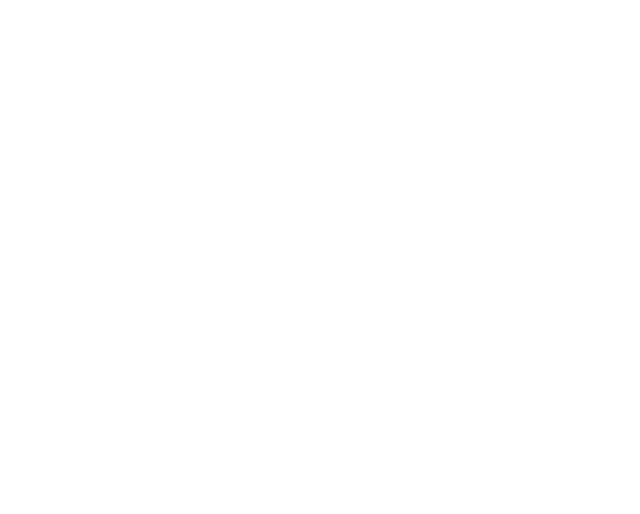
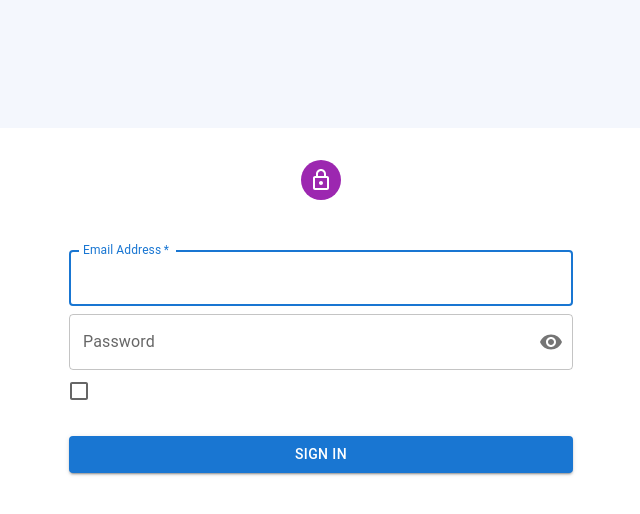
Before and after one commit to MohamedAhmed12/ovioo-saas, a Next.js app in the folder client/: page /auth/login in a window 1280 px wide. Before the commit this address had no page. Shown: the top 514 px of the page, without its empty margins (463-1103 px from the left). Built offline with nearby package versions, Linux system fonts and the light colour scheme.

Commit message:
feat(fe-login):implement login page

```diff
--- /dev/null
+++ b/client/src/app/auth/layout.tsx
@@ -0,0 +1,15 @@
+'use client';
+
+import '@/styles/app/auth/layout.scss';
+
+export default function AuthLayout({
+  children,
+}: {
+  children: React.ReactNode;
+}) {
+  return (
+    <main className="flex min-h-screen flex-col auth-main-layout pt-32 pb-14 pl-80 pr-8 bg-[#f4f7fd] dark:bg-[#20212c]">
+      {children}
+    </main>
+  );
+}
--- /dev/null
+++ b/client/src/app/auth/login/page.tsx
@@ -0,0 +1,133 @@
+'use client';
+
+import { FormEvent, useState } from 'react';
+import Avatar from '@mui/material/Avatar';
+import Button from '@mui/material/Button';
+import TextField from '@mui/material/TextField';
+import FormControlLabel from '@mui/material/FormControlLabel';
+import Checkbox from '@mui/material/Checkbox';
+import Link from 'next/link';
+import Grid from '@mui/material/Grid';
+import LockOutlinedIcon from '@mui/icons-material/LockOutlined';
+import GoogleIcon from '@mui/icons-material/Google';
+import FacebookIcon from '@mui/icons-material/Facebook';
+import LinkedInIcon from '@mui/icons-material/LinkedIn';
+import {
+  Container,
+  Divider,
+  FormControl,
+  IconButton,
+  InputAdornment,
+  InputLabel,
+  OutlinedInput,
+} from '@mui/material';
+import { Visibility, VisibilityOff } from '@mui/icons-material';
+
+export default function SignIn() {
+  const [showPassword, setShowPassword] = useState(false);
+  const [showPasswordConfirmation, setShowPasswordConfirmation] =
+    useState(false);
+
+  const handleClickShowPassword = () => setShowPassword(show => !show);
+
+  const handleMouseDownPassword = (
+    event: React.MouseEvent<HTMLButtonElement>
+  ) => {
+    event.preventDefault();
+  };
+
+  const handleSubmit = (event: FormEvent<HTMLFormElement>) => {
+    event.preventDefault();
+    const data = new FormData(event.currentTarget);
+    console.log({
+      email: data.get('email'),
+      password: data.get('password'),
+    });
+  };
+
+  return (
+    <div className='flex flex-col lg:flex-col w-full bg-white'>
+      <Container component="main" maxWidth="sm">
+          <>
+            <div className='m-6 flex flex-col items-center'>
+              <Avatar sx={{ m: 1, bgcolor: 'secondary.main' }}>
+                <LockOutlinedIcon />
+              </Avatar>
+              <h5>Sign in</h5>
+              <div className='mt-1'
+              >
+                <TextField
+                  className="m-0"
+                  margin="normal"
+                  required
+                  fullWidth
+                  id="email"
+                  label="Email Address"
+                  name="email"
+                  autoComplete="email"
+                  autoFocus
+                />
+                <FormControl
+                  className="mt-6 w-full"
+                  variant="outlined"
+                >
+                  <InputLabel htmlFor="outlined-adornment-password">
+                    Password
+                  </InputLabel>
+                  <OutlinedInput
+                    id="outlined-adornment-password"
+                    type={showPassword ? 'text' : 'password'}
+                    endAdornment={
+                      <InputAdornment position="end">
+                        <IconButton
+                          aria-label="toggle password visibility"
+                          onClick={handleClickShowPassword}
+                          onMouseDown={handleMouseDownPassword}
+                          edge="end"
+                        >
+                          {showPassword ? <VisibilityOff /> : <Visibility />}
+                        </IconButton>
+                      </InputAdornment>
+                    }
+                    label="Password"
+                  />
+                </FormControl>
+                <FormControlLabel
+                  control={<Checkbox value="remember" color="primary" />}
+                  label="Remember me"
+                />
+                <Button
+                  type="submit"
+                  fullWidth
+                  variant="contained"
+                  sx={{ mt: 3, mb: 2 }}
+                >
+                  Sign In
+                </Button>
+                <Grid container>
+                  <Grid item xs>
+                    <Link href="#">Forgot password?</Link>
+                  </Grid>
+                  <Grid item>
+                    <Link href="#">{"Don't have an account? Sign Up"}</Link>
+                  </Grid>
+                </Grid>
+              </div>
+            </div>
+            <Divider>Or</Divider>
+            <div className='mt-1'>
+              <Link href="#">
+                <GoogleIcon className="text-4xl" />
+              </Link>
+              <Link href="#">
+                <FacebookIcon className="text-4xl" />
+              </Link>
+              <Link href="#">
+                <LinkedInIcon className="text-4xl" />
+              </Link>
+            </div>
+          </>
+      </Container>
+    </div>
+  );
+}
--- a/client/src/app/dashboard/layout.tsx
+++ b/client/src/app/dashboard/layout.tsx
@@ -4,7 +4,7 @@
 import Navbar from "@/components/Dashboard/Layout/Navbar/index";
 import { useAppSelector } from "@/hooks/redux";
 import { ModeEnum } from "@/interfaces/store/main";
-import "@/styles/app/unauth/dashboard/layout.scss";
+import "@/styles/app/dashboard/layout.scss";
 import { useEffect, useState } from "react";
 
 export default function DashboardLayout({ children }: { children: React.ReactNode }) {
--- /dev/null
+++ b/client/src/styles/app/auth/layout.scss
@@ -0,0 +1,3 @@
+.auth-main-layout {
+
+}
--- /dev/null
+++ b/client/src/styles/app/dashboard/layout.scss
@@ -0,0 +1,23 @@
+.dashboard-main-layout {
+    scrollbar-width: thin;
+    scrollbar-color: var(--secondary) var(--primary);
+    .dashboard__link {
+        color: #0ea5e9;
+        &:hover {
+            filter: brightness(1.2);
+        }
+    }
+}
+
+.dashboard-primary {
+    color: var(--dashboard-primary);
+}
+
+.dashboard__btn {
+    background:  var(--dashboard-primary);
+    color: white;
+    &:hover {
+        background:  var(--dashboard-primary)!important;
+        filter: brightness(1.15);
+    }
+}
```
